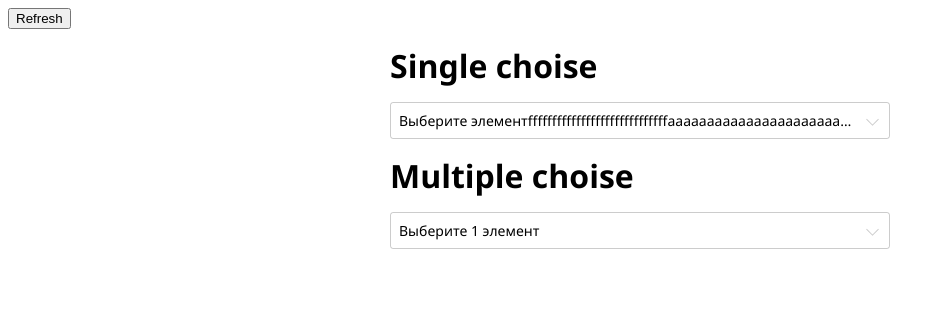
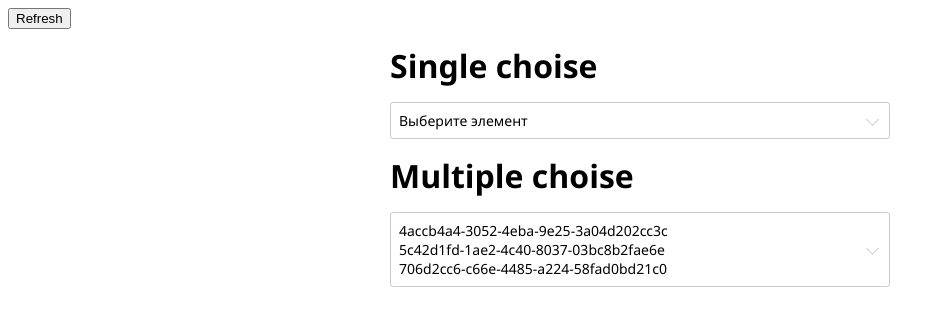
Before and after one commit to crpmnj/ng-dropdown, an Angular app: page / in a window 1280 px wide. Shown: the top 326 px of the page, without its empty margins (0-945 px from the left). Built offline with nearby package versions, Linux system fonts and the light colour scheme.

Commit message:
make example view

```diff
--- a/src/app/app.component.html
+++ b/src/app/app.component.html
@@ -5,13 +5,12 @@
     <div class="tab">
       <div class="title">Single choise</div>
       <app-dropdown [items]="Items" [(model)]="Selected" [config]="{ groupBy: Group, searchBy: Filter, templateBy: Template }">
-        <ng-template templateName="placeholder">Выберите элементfffffffffffffffffffffffffffffaaaaaaaaaaaaaaaaaaaaaaaaaaaaadddddddddddddddddddddddddfffffffffffffffffffffff</ng-template>
         <ng-template templateName="super" let-item>{{ item.Title }}</ng-template>
       </app-dropdown>
     </div>
     <div class="tab">
       <div class="title">Multiple choise</div>
-      <app-dropdown [items]="Items" [(model)]="SelectedItems" [multiple]="true" [config]="{ multipleLimit: 1, searchBy: Filter }">
+      <app-dropdown [items]="Items" [(model)]="SelectedItems" [multiple]="true" [config]="{ multipleLimit: 3, searchBy: Filter }">
         <ng-template templateName="placeholder">Выберите 1 элемент</ng-template>
         <ng-template templateName="option" let-item>{{ item.Title }}</ng-template>
       </app-dropdown>
--- a/src/app/app.component.ts
+++ b/src/app/app.component.ts
@@ -43,6 +43,7 @@ export class AppComponent {
     for (let i = 0; i < 10; i++) {
       items.push({ id: uuidv4(), Title: uuidv4() });
     }
+    this.SelectedItems = [items[1], items[4], items[0]];
     this._items = items;
   }
 
```
